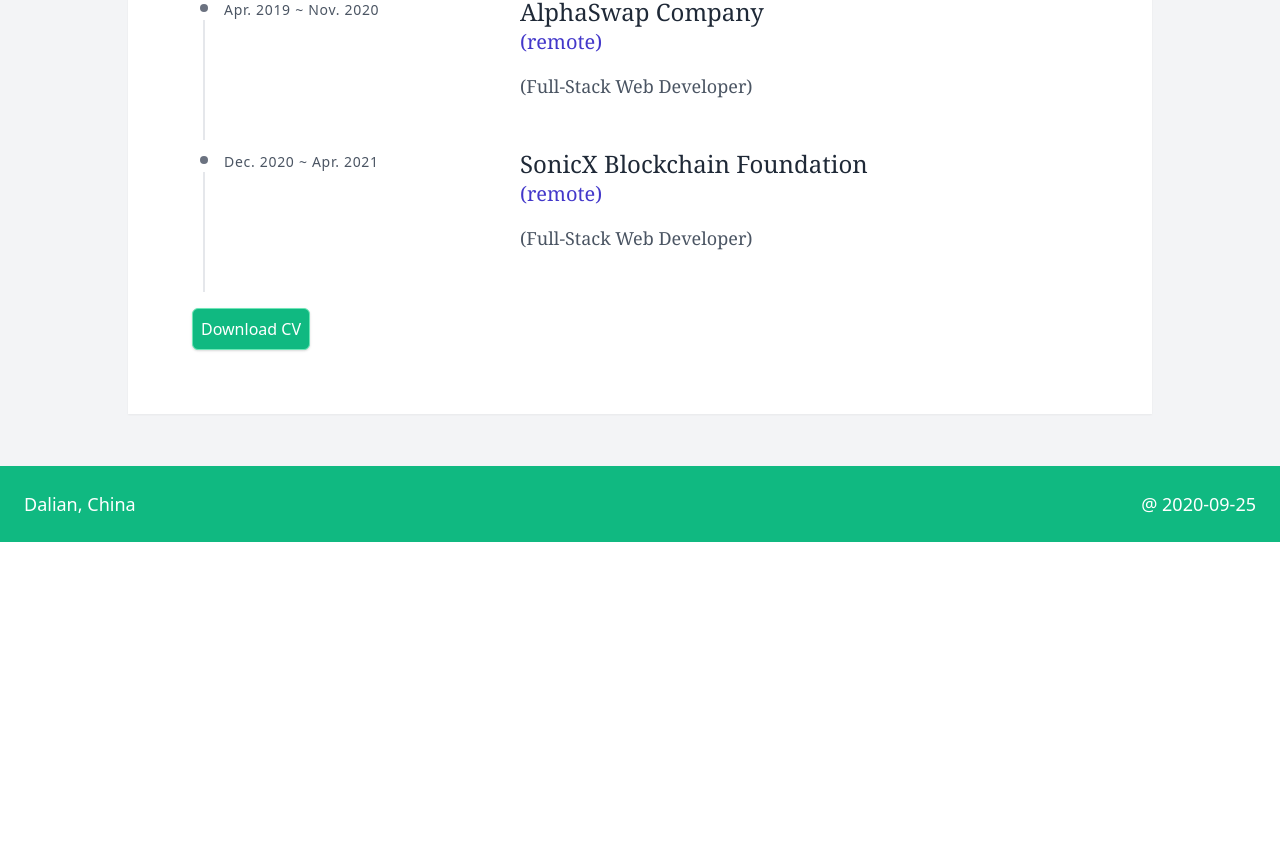
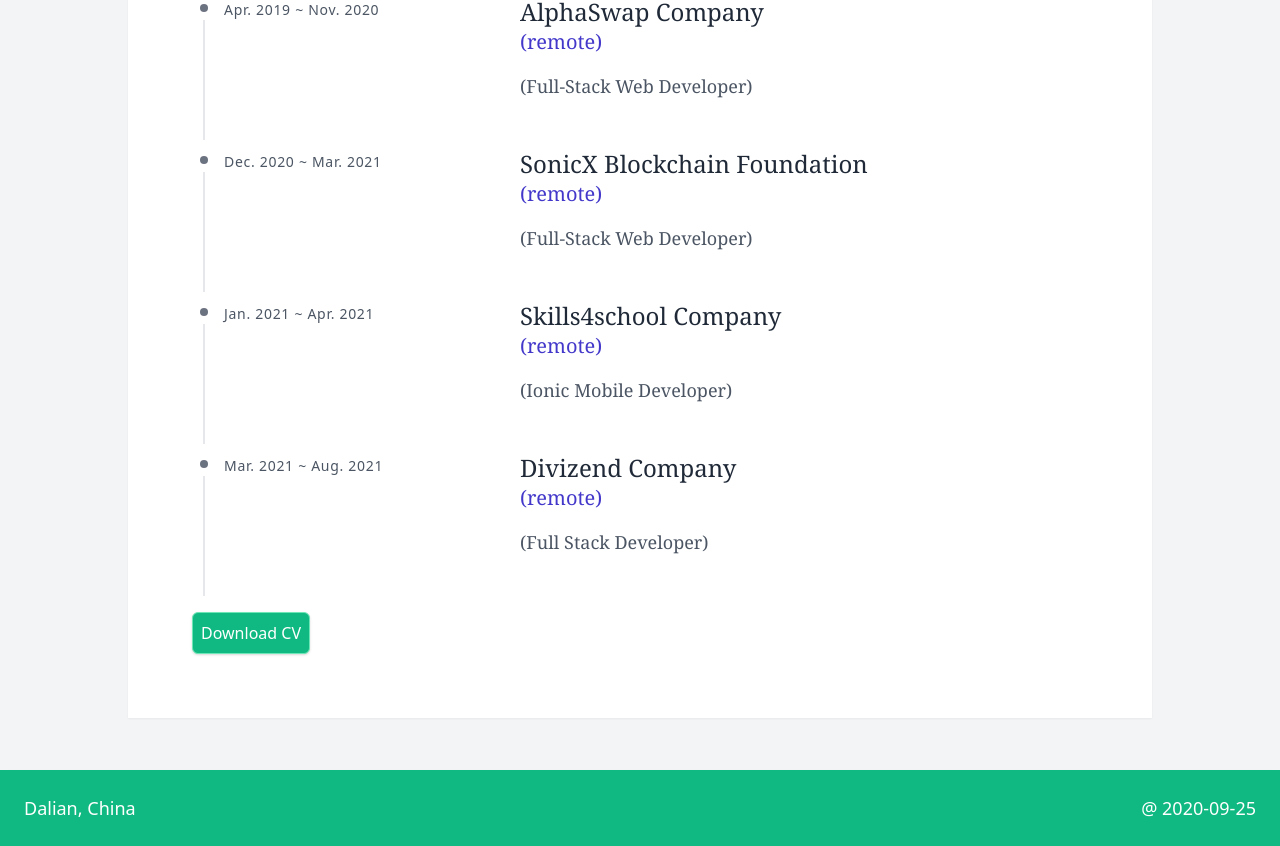
Before and after one commit to braveheart-star/daves-piedad, a Next.js app: page /resume in a window 1280 px wide. Shown: the part 820-1666 px from the top of the page. Before the commit the page ends 1362 px from the top, so only its background shows below. Built offline with nearby package versions, Linux system fonts and the light colour scheme.

Commit message:
updated work history

```diff
--- a/src/pages/resume/index.tsx
+++ b/src/pages/resume/index.tsx
@@ -63,7 +63,7 @@
             </p>
           </WorkHistory>
 
-          <WorkHistory period="Dec. 2020 ~ Apr. 2021">
+          <WorkHistory period="Dec. 2020 ~ Mar. 2021">
             <div>
               <p className="mt-4 font-serif text-lg text-gray-800 xl:w-4/6 lg:w-3/5 sm:text-xl lg:text-2xl lg:my-0">
                 SonicX Blockchain Foundation
@@ -75,6 +75,35 @@
 
             <p className="my-3 font-serif text-gray-600 lg:my-4 xl:w-4/6 lg:w-3/5 sm:text-base lg:text-lg ">
               (Full-Stack Web Developer)
+            </p>
+          </WorkHistory>
+
+          <WorkHistory period="Jan. 2021 ~ Apr. 2021">
+            <div>
+              <p className="mt-4 font-serif text-lg text-gray-800 xl:w-4/6 lg:w-3/5 sm:text-xl lg:text-2xl lg:my-0">
+                Skills4school Company
+              </p>
+              <p className="my-2 font-serif text-base text-indigo-700 xl:w-4/6 lg:w-3/5 sm:text-lg lg:text-xl lg:my-0">
+                (remote)
+              </p>
+            </div>
+
+            <p className="my-3 font-serif text-gray-600 lg:my-4 xl:w-4/6 lg:w-3/5 sm:text-base lg:text-lg ">
+              (Ionic Mobile Developer)
+            </p>
+          </WorkHistory>
+          <WorkHistory period="Mar. 2021 ~ Aug. 2021">
+            <div>
+              <p className="mt-4 font-serif text-lg text-gray-800 xl:w-4/6 lg:w-3/5 sm:text-xl lg:text-2xl lg:my-0">
+                Divizend Company
+              </p>
+              <p className="my-2 font-serif text-base text-indigo-700 xl:w-4/6 lg:w-3/5 sm:text-lg lg:text-xl lg:my-0">
+                (remote)
+              </p>
+            </div>
+
+            <p className="my-3 font-serif text-gray-600 lg:my-4 xl:w-4/6 lg:w-3/5 sm:text-base lg:text-lg ">
+              (Full Stack Developer)
             </p>
           </WorkHistory>
         </div>
```
